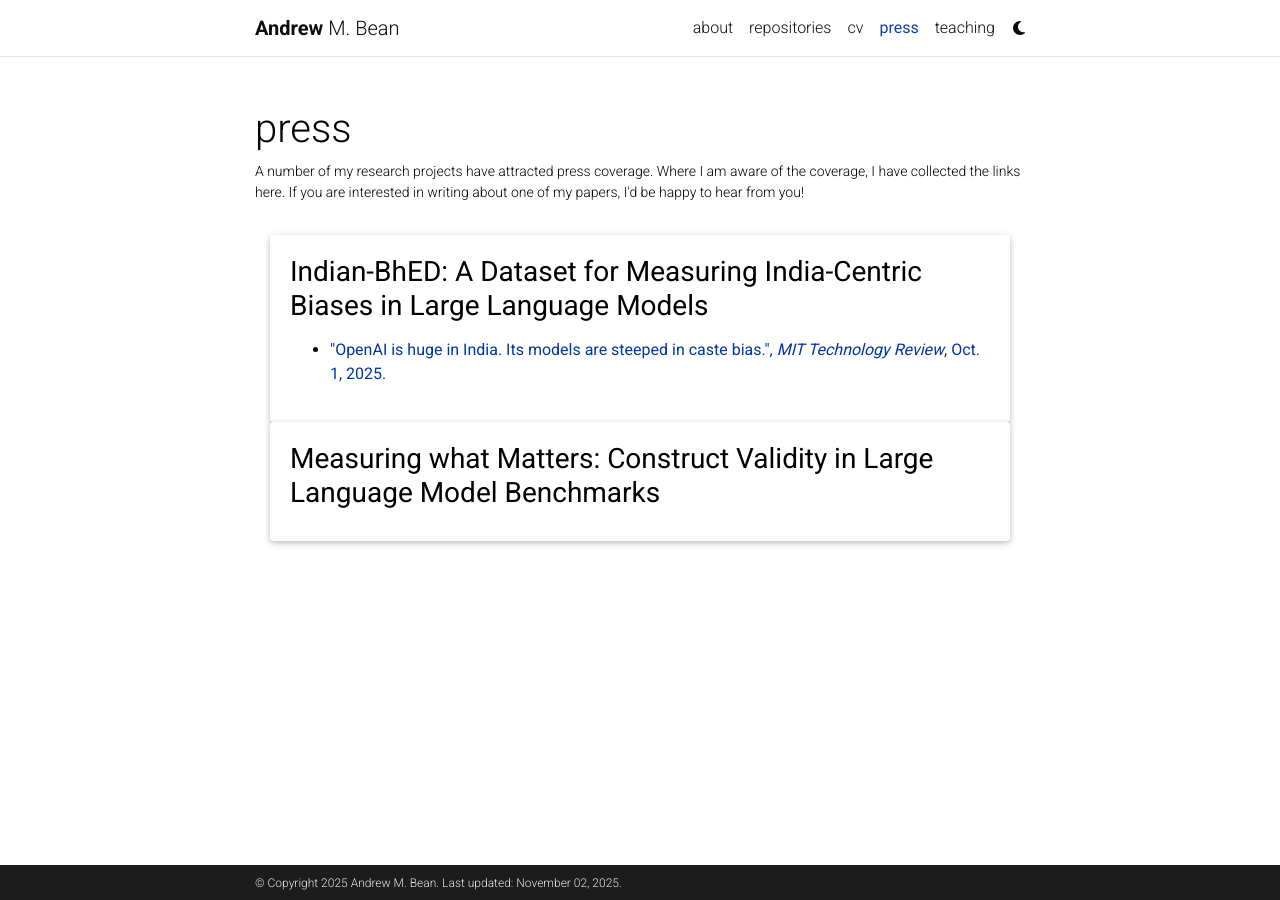
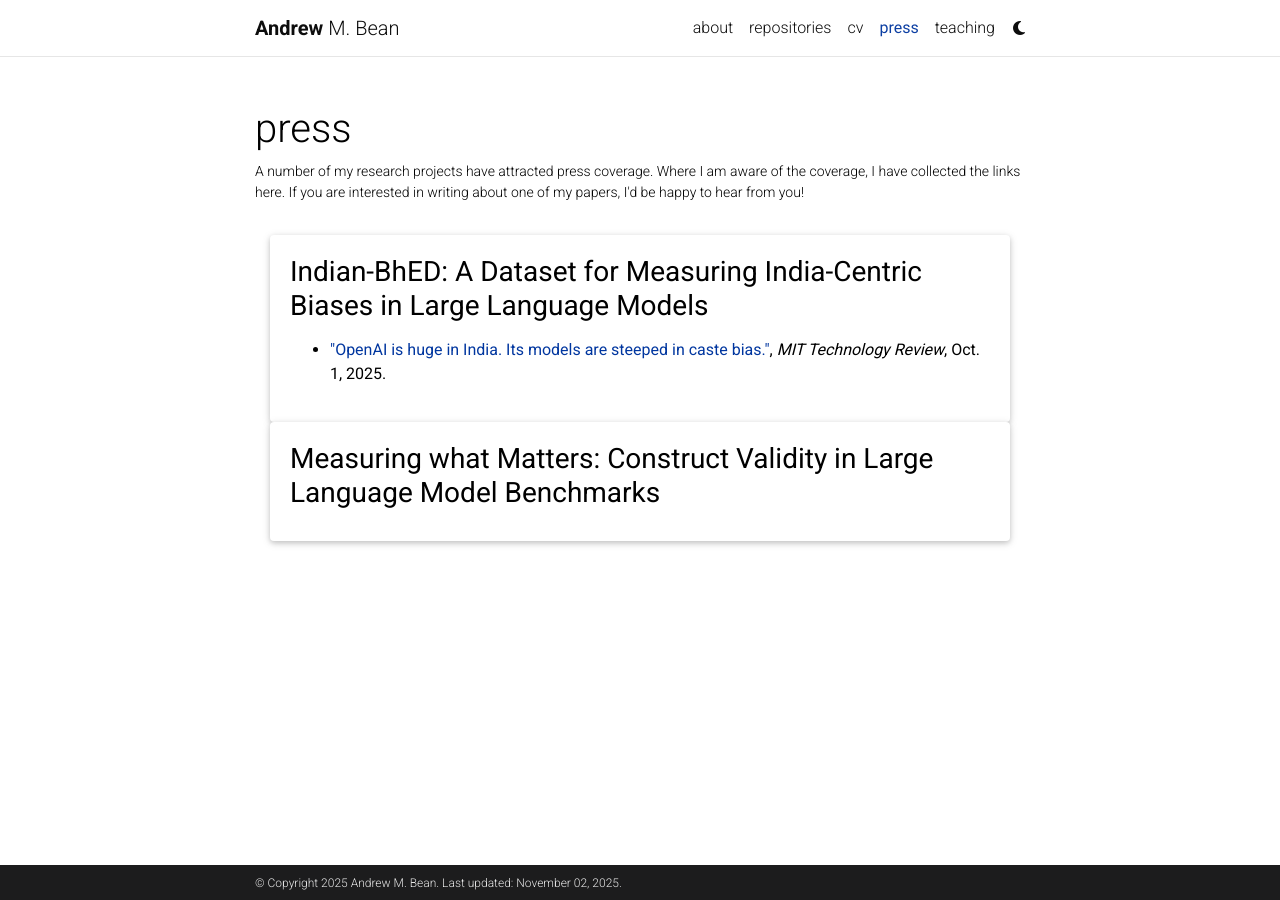
Before and after one commit to am-bean/am-bean.github.io, a Jekyll site: the page built from _pages/media.md, in a window 1280 px wide. Built offline with Jekyll 4.4.1, drawn with Linux system fonts in a browser that asks for light colours; comment, search, counter and statistics services are not loaded; a style sheet for code colours, icons or effects is not loaded.

```diff
--- a/_includes/media.html
+++ b/_includes/media.html
@@ -14,7 +14,7 @@
                     {%- if media.links -%}
                     <ul>
                         {%- for link in media.links -%}
-                        <li><a href="{{ link.url }}" target="_blank" rel="noopener" class="media-link">"{{link.name}}", <i>{{link.publisher}}</i>, {{link.date}}.</a></li>
+                        <li><a href="{{ link.url }}" target="_blank" rel="noopener" class="media-link">"{{link.name}}"</a>, <i>{{link.publisher}}</i>, {{link.date}}.</li>
                     {%- endfor -%}
                     </ul>
                     {%- endif -%}
--- a/_pages/media.md
+++ b/_pages/media.md
@@ -12,9 +12,11 @@ horizontal: false
 <div class="media">
   {%- assign sorted_media = site.media | sort: "importance" -%}
   <!-- Generate cards for each paper -->
-  <div class="grid">
+  <div class="container">
+    <div class="row row-cols-1">
     {%- for media in sorted_media -%}
       {% include media.html media=media %}
     {%- endfor %}
+    </div>
   </div>
 </div>
```
Also changed, not shown: _courses/ethicsAI.md (+1 -4 lines), _media/bhed.md (+7 -0 lines).
